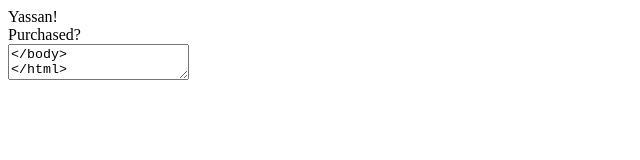
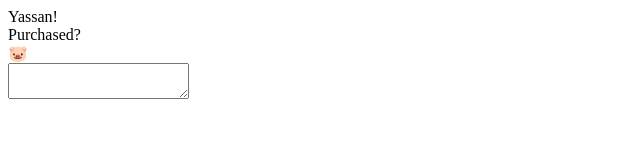
Before and after one commit to chan-san/yassan, a plain HTML site: page index.html in a window 1280 px wide. Shown: the whole page, without its empty margins (0-640 px from the left). Drawn offline with Linux system fonts and the light colour scheme; a web font is replaced by a local one.

Commit message:
Update index.html

```diff
--- a/index.html
+++ b/index.html
@@ -18,6 +18,7 @@
 <body>
   Yassan!<br>
   Purchased?<br>
-  <textarea />
+  🐷<br>
+  <textarea></textarea>
 </body>
 </html>
```
